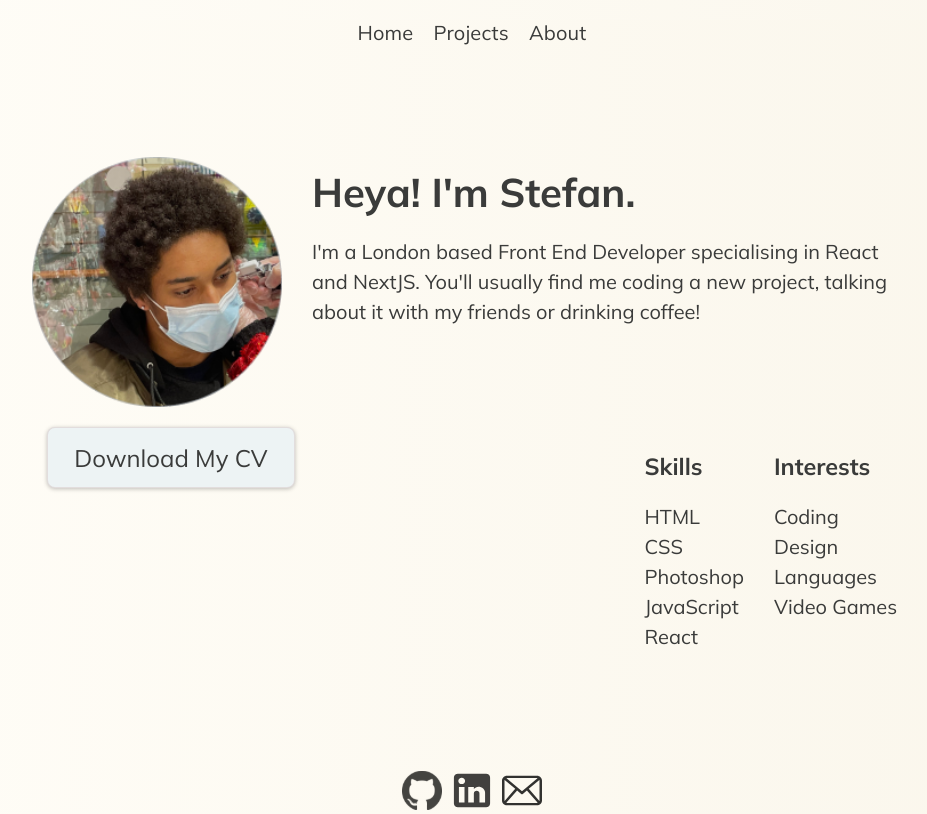
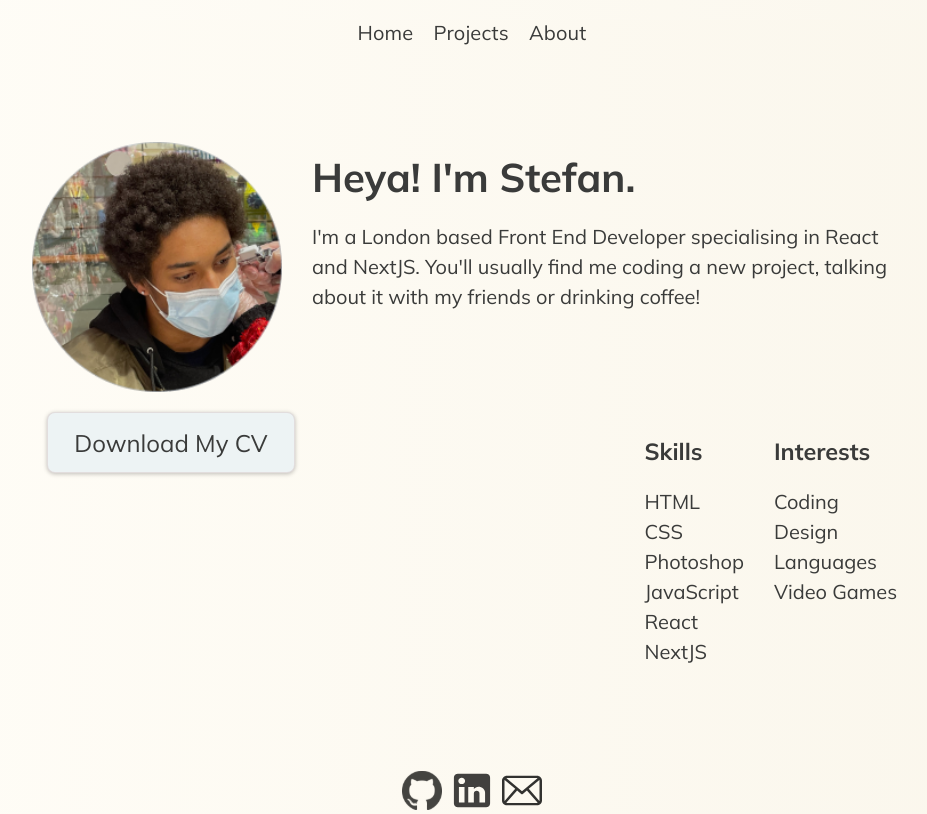
Before and after one commit to sord-dev/work-portfolio, a Next.js app: page /about in a window 1280 px wide. Shown: the whole page, without its empty margins (168-1095 px from the left). Built offline with nearby package versions, Linux system fonts and the light colour scheme.

Commit message:
updating data config file

```diff
--- a/src/data.js
+++ b/src/data.js
@@ -19,7 +19,7 @@
 ];
 
 
-export const ABOUT_SKILLS_LIST = ["HTML", "CSS", "Photoshop", "JavaScript", "React"];
+export const ABOUT_SKILLS_LIST = ["HTML", "CSS", "Photoshop", "JavaScript", "React", "NextJS"];
 export const ABOUT_INERESTS_LIST = ["Coding", "Design", "Languages", "Video Games"];
 
 
```
